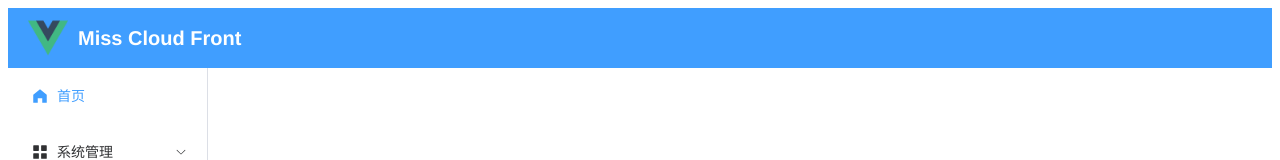
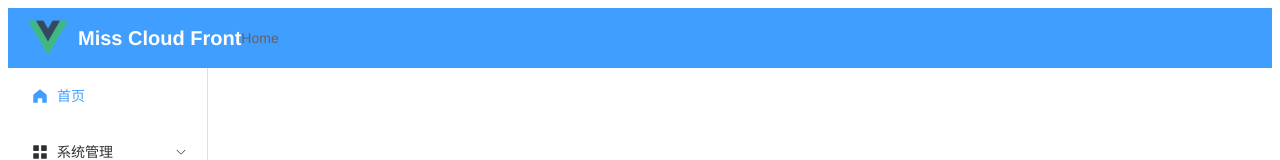
Before and after one commit to invoker123456/miss-cloud-front, a Vue app: page / in a window 1280 px wide. Shown: the top 160 px of the page. Built offline with nearby package versions, Linux system fonts and the light colour scheme.

Commit message:
添加 面包屑导航

```diff
--- a/src/layout/LayoutComponent.vue
+++ b/src/layout/LayoutComponent.vue
@@ -5,6 +5,9 @@
           <img src="@/assets/logo.png" alt="Logo" class="logo" />
           <h1 class="app-title">Miss Cloud Front</h1>
         </div>
+        <el-breadcrumb separator-class="el-icon-arrow-right" class="breadcrumb">
+          <el-breadcrumb-item v-for="(item, index) in breadcrumbList" :key="index" :to="item.path">{{ item.name }}</el-breadcrumb-item>
+        </el-breadcrumb>
       </el-header>
 
       <el-container style="height: calc(100vh - 64px);">
@@ -48,7 +51,19 @@
   </template>
 
   <script setup>
+  import { computed } from 'vue';
+  import { useRoute } from 'vue-router';
   import { HomeFilled, Menu, DataAnalysis } from '@element-plus/icons-vue';
+
+  const route = useRoute();
+
+  const breadcrumbList = computed(() => {
+    const matched = route.matched;
+    return matched.map((item) => ({
+      path: item.path,
+      name: item.meta.title || item.name,
+    }));
+  });
   </script>
 
   <style scoped>
@@ -89,4 +104,9 @@
   .sidebar-menu {
     height: 100%;
   }
+
+  .breadcrumb {
+    flex-grow: 1; /* 让面包屑导航占据剩余的空间 */
+    text-align: center; /* 可选：将面包屑导航文本居中 */
+  }
   </style>
```
